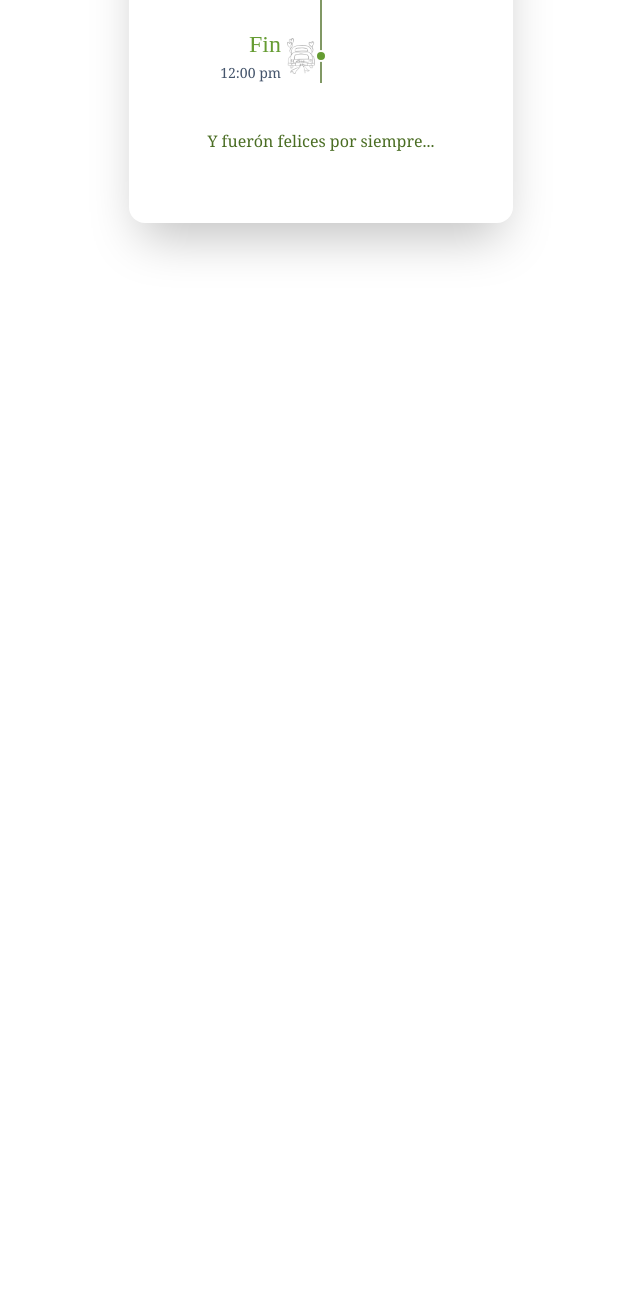
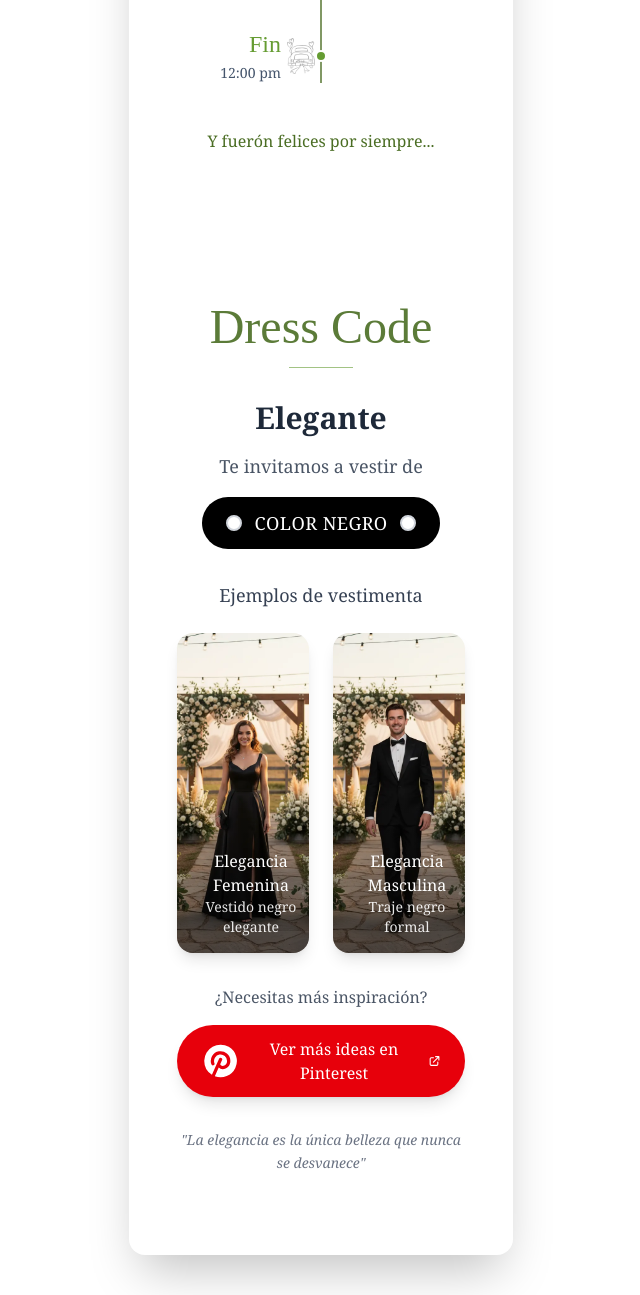
Before and after one commit to drummes12/invitaciones-boda, an Astro site: page / in a window 1280 px wide. Shown: the part 2777-4072 px from the top of the page, without its empty margins (319-959 px from the left). Before the commit the page ends 3040 px from the top, so only its background shows below. Built offline with nearby package versions, Linux system fonts and the light colour scheme; Astro itself is replaced by a stand-in of ours; a web font is replaced by a local one.

Commit message:
feat: add dress code section with examples and pinterest link
Add a new dress code component with example images, styling, and a link to Pinterest for more inspiration. Includes new image assets and Pinterest icon component.

```diff
--- /dev/null
+++ b/src/components/dress.astro
@@ -0,0 +1,116 @@
+---
+import PinterestIcon from '@/icons/pinterest.astro'
+---
+
+<section
+  class='px-12 py-20 min-h-100-screen flex flex-col items-center justify-center text-center gap-8'
+>
+  <!-- Título principal -->
+  <div class='flex flex-col items-center gap-4'>
+    <h2 class='font-licorice text-5xl text-primary-dark opacity-90'>
+      Dress Code
+    </h2>
+    <div class='w-16 h-px bg-primary opacity-60'></div>
+  </div>
+
+  <!-- Contenido principal -->
+  <div class='flex flex-col items-center gap-8 max-w-4xl w-full'>
+    <!-- Mensaje principal -->
+    <div class='text-center space-y-4'>
+      <h3 class='text-2xl md:text-3xl font-semibold text-gray-800'>Elegante</h3>
+      <p class='text-lg text-gray-600 leading-relaxed'>
+        Te invitamos a vestir de
+      </p>
+      <div
+        class='inline-flex items-center gap-3 px-6 py-3 bg-black rounded-full'
+      >
+        <div class='w-4 h-4 rounded-full bg-white border-2 border-gray-300'>
+        </div>
+        <span class='text-white font-medium text-lg tracking-wide'>
+          COLOR NEGRO
+        </span>
+        <div class='w-4 h-4 rounded-full bg-white border-2 border-gray-300'>
+        </div>
+      </div>
+    </div>
+
+    <!-- Galería de ejemplos -->
+    <div class='w-full max-w-2xl'>
+      <h4 class='text-lg font-medium text-gray-700 mb-6'>
+        Ejemplos de vestimenta
+      </h4>
+      <div class='grid grid-cols-1 md:grid-cols-2 gap-6'>
+        <!-- Imagen femenina -->
+        <div
+          class='group relative overflow-hidden rounded-2xl shadow-lg hover:shadow-xl transition-all duration-300'
+        >
+          <img
+            src='/images/dress-code-1.webp'
+            alt='Ejemplo de vestimenta elegante femenina en color negro'
+            class='w-full h-80 object-cover group-hover:scale-105 transition-transform duration-300'
+          />
+          <div
+            class='absolute inset-0 bg-gradient-to-t from-black/50 via-transparent to-transparent'
+          >
+          </div>
+          <div class='absolute bottom-4 left-4 text-white'>
+            <p class='font-medium'>Elegancia Femenina</p>
+            <p class='text-sm opacity-90'>Vestido negro elegante</p>
+          </div>
+        </div>
+
+        <!-- Imagen masculina -->
+        <div
+          class='group relative overflow-hidden rounded-2xl shadow-lg hover:shadow-xl transition-all duration-300'
+        >
+          <img
+            src='/images/dress-code-2.webp'
+            alt='Ejemplo de vestimenta elegante masculina en color negro'
+            class='w-full h-80 object-cover group-hover:scale-105 transition-transform duration-300'
+          />
+          <div
+            class='absolute inset-0 bg-gradient-to-t from-black/50 via-transparent to-transparent'
+          >
+          </div>
+          <div class='absolute bottom-4 left-4 text-white'>
+            <p class='font-medium'>Elegancia Masculina</p>
+            <p class='text-sm opacity-90'>Traje negro formal</p>
+          </div>
+        </div>
+      </div>
+    </div>
+
+    <!-- Enlace a Pinterest -->
+    <div class='flex flex-col items-center gap-4'>
+      <p class='text-gray-600'>¿Necesitas más inspiración?</p>
+      <a
+        href='https://pin.it/5y7ID7BjE'
+        target='_blank'
+        rel='noopener noreferrer'
+        class='group inline-flex items-center gap-3 px-6 py-3 bg-red-600 hover:bg-red-700 text-white rounded-full transition-all duration-300 hover:scale-105 shadow-lg hover:shadow-xl'
+      >
+        <!-- Icono de Pinterest -->
+        <PinterestIcon class='size-12' />
+        <span class='font-medium'>Ver más ideas en Pinterest</span>
+        <svg
+          class='w-4 h-4 group-hover:translate-x-1 transition-transform duration-300'
+          fill='none'
+          stroke='currentColor'
+          viewBox='0 0 24 24'
+        >
+          <path
+            stroke-linecap='round'
+            stroke-linejoin='round'
+            stroke-width='2'
+            d='M10 6H6a2 2 0 00-2 2v10a2 2 0 002 2h10a2 2 0 002-2v-4M14 4h6m0 0v6m0-6L10 14'
+          ></path>
+        </svg>
+      </a>
+    </div>
+
+    <!-- Mensaje adicional -->
+    <p class='text-sm text-gray-500 italic max-w-md leading-relaxed'>
+      "La elegancia es la única belleza que nunca se desvanece"
+    </p>
+  </div>
+</section>
--- /dev/null
+++ b/src/icons/pinterest.astro
@@ -0,0 +1,9 @@
+<svg
+  xmlns='http://www.w3.org/2000/svg'
+  viewBox='0 0 24 24'
+  fill='currentColor'
+  {...Astro.props}
+  ><path d='M0 0h24v24H0z' fill='none'></path><path
+    d='M17 3.34a10 10 0 0 1-8.512 18.023l2.364-5.315A3.5 3.5 0 0 0 13.25 17c2.708 0 4.75-2.089 4.75-5a6 6 0 1 0-11.64 2.041 1 1 0 1 0 1.88-.682 4 4 0 1 1 7.76-1.36C16 13.817 14.844 15 13.25 15c-.609 0-1.153-.361-1.478-1.022l1.142-2.572a1 1 0 0 0-1.828-.812l-4.392 9.882A10 10 0 0 1 2 12l.005-.324A10 10 0 0 1 17 3.34'
+  ></path></svg
+>
--- a/src/pages/index.astro
+++ b/src/pages/index.astro
@@ -1,5 +1,6 @@
 ---
 import Date from '@/components/date.astro'
+import Dress from '@/components/dress.astro'
 import Hero from '@/components/hero.astro'
 import Program from '@/components/program.astro'
 import Welcome from '@/components/welcome.astro'
@@ -11,4 +12,5 @@ import Layout from '@/layouts/Layout.astro'
   <Welcome />
   <Date />
   <Program />
+  <Dress />
 </Layout>
```
Also changed, not shown: public/images/dress-code-1.webp (added), public/images/dress-code-2.webp (added).
